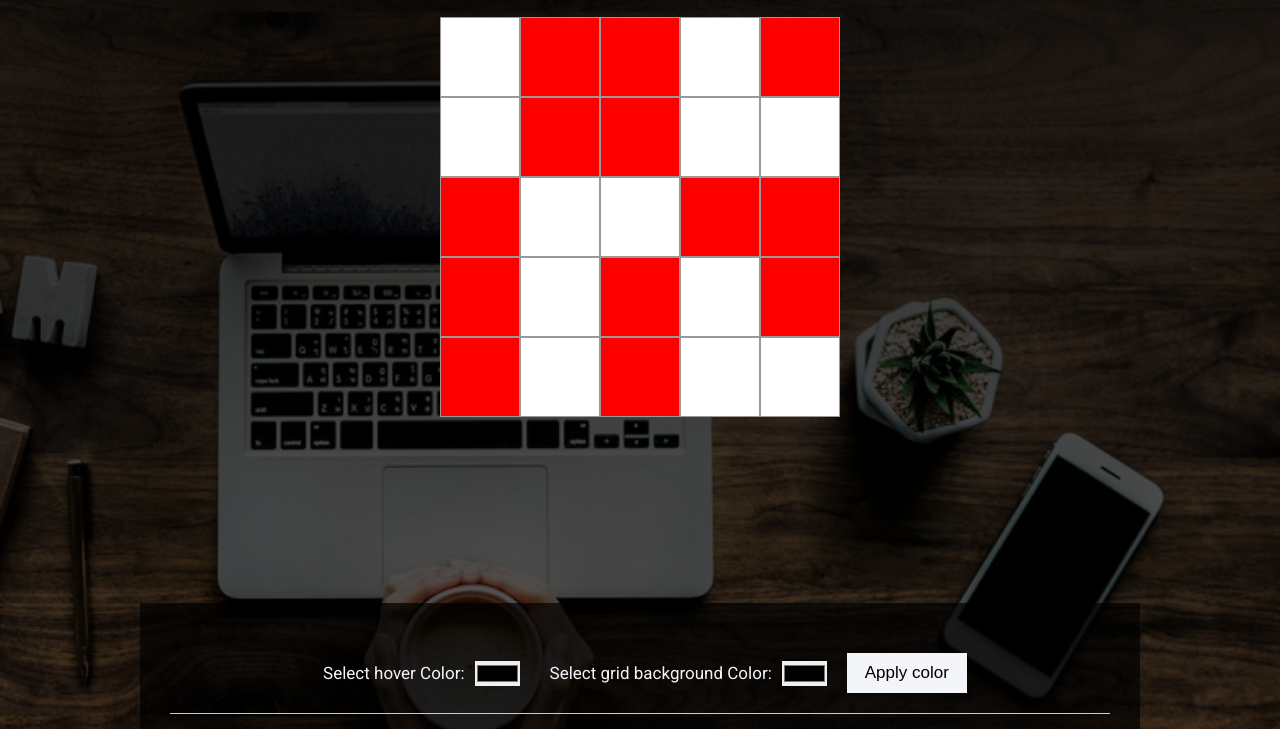
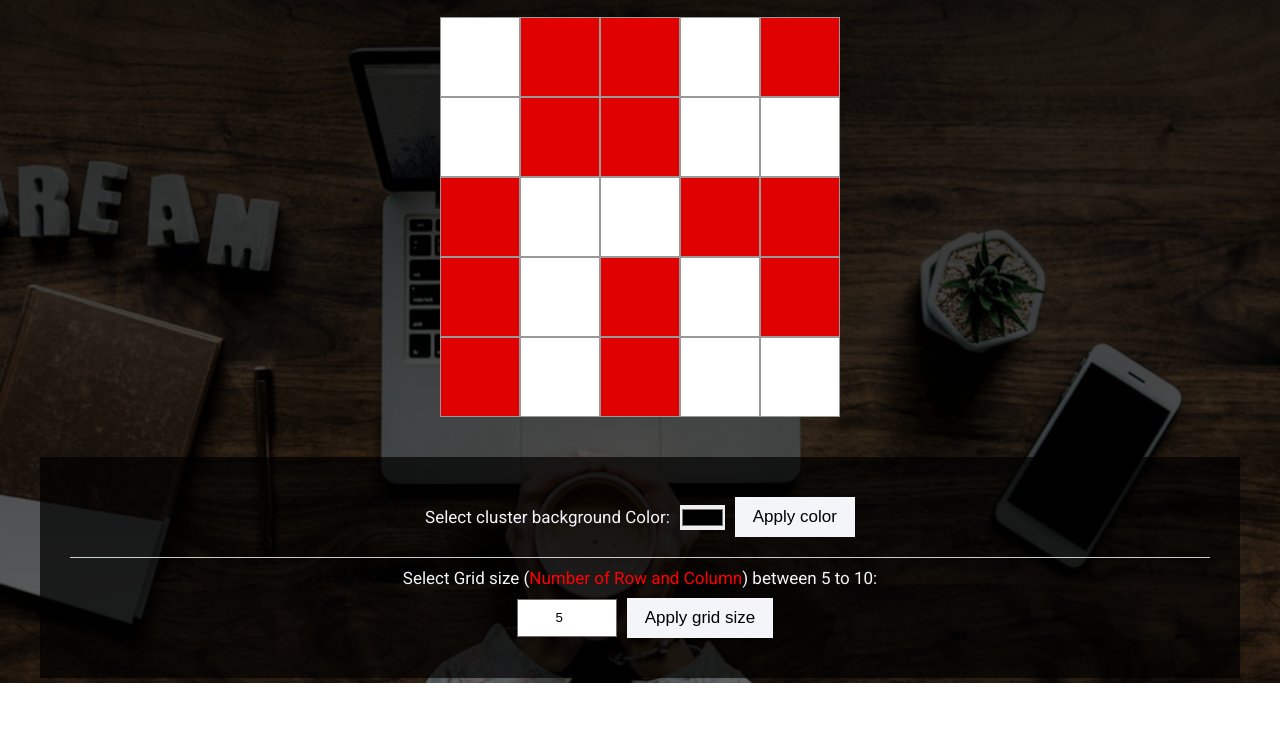
Before and after one commit to PuspaGurung/JS-NxN-Matrix-countCluster, a website: page index.html in a window 1280 px wide. Shown: the part 147-876 px from the top of the page. After the commit the page ends 830 px from the top, so only its background shows below. Drawn offline with Linux system fonts and the light colour scheme.

Commit message:
add stylesheet, allow user to select grid number, clan code

```diff
--- a/SCSS/components/_sections.scss
+++ b/SCSS/components/_sections.scss
@@ -1,8 +1,7 @@
 .grid-wrapper {
   width: 100%;
-  margin: 0 auto;
   position: relative;
-  min-height: 90vh;
+  padding-bottom: 4rem;
 
   .grid-header {
     text-align: center;
@@ -39,8 +38,6 @@
     }
   }
   .grid {
-    // display: none !important;
-    position: absolute;
     display: flex;
     list-style: none;
     flex-flow: row wrap;
@@ -48,11 +45,9 @@
     margin: 0 auto;
     padding: 0;
     box-sizing: border-box;
-    margin-bottom: 20px;
-    left: 50%;
-    @include transform-x-minus50percent;
+
     z-index: 10;
-    &__item {
+    li {
       box-sizing: border-box;
       display: flex;
       justify-content: center;
@@ -79,11 +74,13 @@
   );
   margin-bottom: 3rem;
   &__color {
+    width: 100%;
+    display: flex;
+    align-items: center;
+    justify-content: center;
     border-bottom: 1px solid $color-grey;
-    padding: 2rem 0;
-    margin-bottom: 2rem;
-
-    #hover-color,
+    margin-bottom: 1rem;
+    padding-bottom: 1rem;
     #bg-color {
       width: 4.5rem;
       height: 2.5rem;
@@ -95,13 +92,7 @@
       margin: 0 1rem;
     }
   }
-  &__size,
-  &__color {
-    width: 100%;
-    display: flex;
-    align-items: center;
-    justify-content: center;
-  }
+
   &__size {
     #gridSize {
       line-height: normal;
@@ -112,6 +103,11 @@
       text-align: center;
       padding: 0.8rem 1rem;
       width: 10rem;
+      line-height: 2rem;
+
+      &:focus {
+        outline: 2px dashed blue;
+      }
     }
     .error-message {
       padding-right: 1rem;
--- a/SCSS/components/_utilities.scss
+++ b/SCSS/components/_utilities.scss
@@ -1,6 +1,11 @@
 .container {
-  max-width: 100rem;
+  max-width: 120rem;
   margin: 0 auto;
+
+  @include respond-mediaQuery(tab-landscape) {
+    padding: 0 2.5rem;
+    width: 100% !important;
+  }
 }
 
 .btn-primary {
@@ -21,5 +26,6 @@
   margin: 0 1rem;
   display: flex;
   align-items: center;
-  justify-content: space-between;
+  justify-content: center;
+  margin: 1rem 0;
 }
--- a/SCSS/components/_variables.scss
+++ b/SCSS/components/_variables.scss
@@ -1,7 +1,4 @@
 // COLORS
-$color-primary: #e74c3c;
-$color-primary-light: #f45747;
-
 $color-secondary: #6a6a6a;
 $color-secondary-light: #999999;
 
--- a/index.html
+++ b/index.html
@@ -21,28 +21,25 @@
 			<div class="grid-control">
 				<div class="grid-control__color">
 					<div class="wrapper">
-						Select hover Color:
-						<input type="color" name="hover-color" id="hover-color"/>
+						Select cluster background Color:
+						<input type="color" name="bg-color" id="bg-color"/>
+						<input type="button" class="btn-primary" id="apply-color" value="Apply color">
 					</div>
-					<div class="wrapper">
-						Select grid background Color:
-						<input type="color" name="bg-color" id="bg-color"/>
-					</div>
-					<input type="button" class="btn-primary" onclick="handleGridColor('hover-color','bg-color')" value="Apply color">
+
 
 				</div>
 				<div class="grid-control__size">
 					<div class="wrapper">
-						Select Grid size:
+						Select Grid size (<span style="color: red;">Number of Row and Column</span>) between 5 to 10:
+					</div>
+					<div class="wrapper">
 						<input type="number" id="gridSize" min="5" max="10" placeholder="Grid size">
 						<span id="error-message"></span>
+						<input type="button" class="btn-primary" onclick="applyGridSize('gridSize')" value="Apply grid size">
 					</div>
-					<input type="button" class="btn-primary" onclick="applyGridSize('gridSize')" value="Apply grid size">
 
 				</div>
 			</div>
 		</div>
-
-		<script src="./js/main.js"></script>
 	</body>
-</html>
+</html></div><script src="./js/main.js"></script></body></html>
--- a/js/main.js
+++ b/js/main.js
@@ -8,7 +8,9 @@ class Grid {
     this.getCluster();
     this.getClusterItemProperties();
     this.handleMouseEvent();
+    this.handleBgColor();
   }
+  // Create NxN matrix of random 1 and 0
   createGrid() {
     let arrRow = [];
     for (let row = 0; row < this.gridSize; row++) {
@@ -24,6 +26,8 @@ class Grid {
     this.grid = arrRow;
     console.log(this.grid);
   }
+
+  // Display NxN matrix in the browser (grid format)
   displayGrid() {
     let ul = document.createElement("ul");
     ul.classList.add("grid");
@@ -33,19 +37,21 @@ class Grid {
     this.grid.forEach(gridRow => {
       gridRow.forEach(gridCol => {
         let li = document.createElement("li");
-        li.classList.add("grid__item");
-        let txtNode = document.createTextNode(
-          gridCol.value // `value:${gridCol.value}, visited:${gridCol.visited}`
-        );
+        if (gridCol.value == 1) {
+          li.classList.add("grid__filled");
+        }
+        let txtNode = document.createTextNode(gridCol.value);
         li.appendChild(txtNode);
         ul.appendChild(li);
 
-        // *********** APPLY STYLESHEET: ul(className=gird) and li(className=gird__item) ****************/
+        // *********** APPLY STYLESHEET: ul(className=gird) and li ****************/
+        // Default grid width: 40rem,
+        // Grid width increasy by 8rem each time if uer increase the gridSize by 1
         let content = {
-          // Default grid width: 40rem,
-          // Increment of grid size by 1 then the grid width increasy by 8rem
           width: 40 + (this.gridSize - 5) * 8
         };
+
+        // Grid :: ul
         let styleUl = {
           width: `${content.width}rem`
         };
@@ -55,9 +61,12 @@ class Grid {
         }
 
         let styleLi = {
+          //Grid :: ul
+          //Grid item :: li
+          // Grid item width and item height is calcualte based on the grid width (ul.width)
           width: `${Math.floor(content.width / this.gridSize)}rem`,
           minHeight: `${Math.floor(content.width / this.gridSize)}rem`,
-          background: gridCol.value == 1 ? "red" : "white"
+          background: gridCol.value == 1 ? "#e00201" : "white"
         };
         let addStyleLi = li.style;
 
@@ -68,12 +77,27 @@ class Grid {
     });
   }
 
+  // Change the background of cluster if user apply cluster background Color:
+  handleBgColor() {
+    let btnApplyColor = document.getElementById("apply-color");
+    btnApplyColor.addEventListener("click", e => {
+      e.preventDefault();
+      let bgColor = document.getElementById("bg-color").value;
+      let getItemListDOM = document.querySelectorAll(".grid__filled");
+      for (let item of getItemListDOM) {
+        item.style.background = `${bgColor}`;
+      }
+    });
+  }
+
+  // Cluster :: filled squares connected to this square (horizontally or vertically)
+  // Create the array of Cluster
   getCluster() {
     const grid = this.grid;
     console.log(grid);
     let totNumOfCluster = 0;
     let totNumOfClusterItem = 0;
-    let arrIndxValOne = []; // Array that contains all the array of index of 1 connected  (vertically and horizontally)
+    let arrIndxValOne = []; // Array that contains all the array of index of 1 connected  (vertically or horizontally)
     let arrayOfCluster = []; // Contains the array of cluster
 
     let filterGrid = function(row, col, indxValOne = []) {
@@ -131,8 +155,8 @@ class Grid {
     this.arrayOfCluster = arrayOfCluster;
   }
 
+  //Cluster item properties :: index, number of items in the particular cluster, index of each cluster from the array of cluster
   getClusterItemProperties() {
-    // Get the properties detail of cluster each items:: item Index, number of items in the cluster, index of cluster
     let getClusterItemProperties = [];
     this.arrayOfCluster.forEach((cluster, indx) => {
       cluster.forEach(clusterItem => {
@@ -147,6 +171,7 @@ class Grid {
     this.getClusterItemProperties = getClusterItemProperties;
   }
 
+  // Handle mouseover and click mouse event
   handleMouseEvent() {
     let clusterItem = this.getClusterItemProperties;
     console.log(clusterItem);
@@ -259,10 +284,3 @@ function applyGridSize(size) {
     ? (errorElement.innerText = errorMessage.join(", "))
     : (errorElement.innerText = " ");
 }
-
-//*************** GRID BG COLOR and HOVER COLOR */
-function handleGridColor(hover, bg) {
-  let hoverColor = document.getElementById(hover).value;
-  let bgColor = document.getElementById(bg).value;
-  console.log(hoverColor, bgColor);
-}
```
Also changed, not shown: CSS/style.css.
